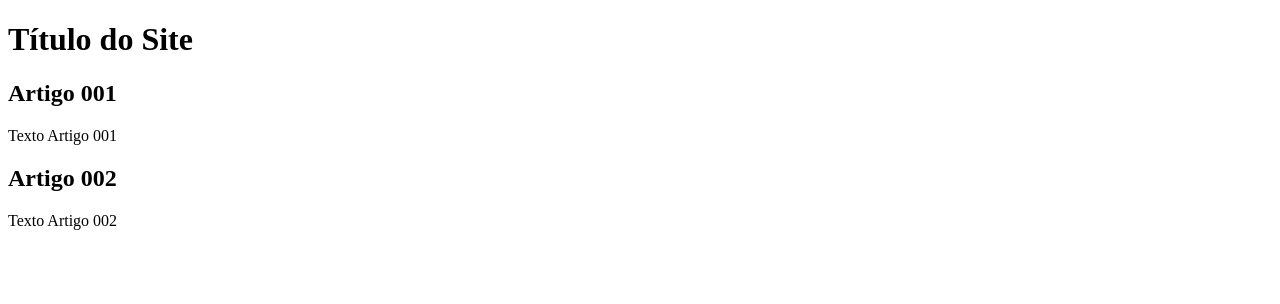
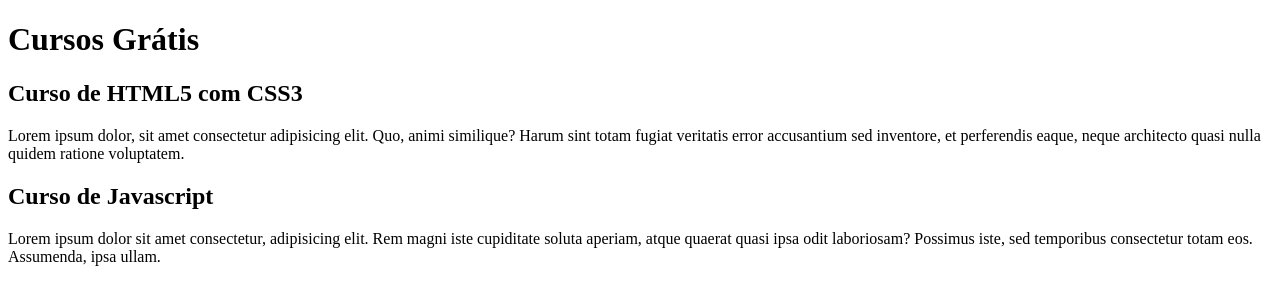
Before and after one commit to LeoRlucena/projeto_site, a plain HTML site: page index.html in a window 1280 px wide. Drawn offline with Linux system fonts and the light colour scheme.

Commit message:
comecei a escrever o conteúdo

```diff
--- a/index.html
+++ b/index.html
@@ -8,14 +8,14 @@
 <body>
     <main>
         <header>
-            <h1>Título do Site</h1>
+            <h1>Cursos Grátis</h1>
             <article>
-                <h2>Artigo 001</h2>
-                <p>Texto Artigo 001</p>
+                <h2>Curso de HTML5 com CSS3</h2>
+                <p>Lorem ipsum dolor, sit amet consectetur adipisicing elit. Quo, animi similique? Harum sint totam fugiat veritatis error accusantium sed inventore, et perferendis eaque, neque architecto quasi nulla quidem ratione voluptatem.</p>
             </article>
             <article>
-                <h2>Artigo 002</h2>
-                <p>Texto Artigo 002</p>
+                <h2>Curso de Javascript</h2>
+                <p>Lorem ipsum dolor sit amet consectetur, adipisicing elit. Rem magni iste cupiditate soluta aperiam, atque quaerat quasi ipsa odit laboriosam? Possimus iste, sed temporibus consectetur totam eos. Assumenda, ipsa ullam.</p>
             </article>
         </header>
     </main>
```
